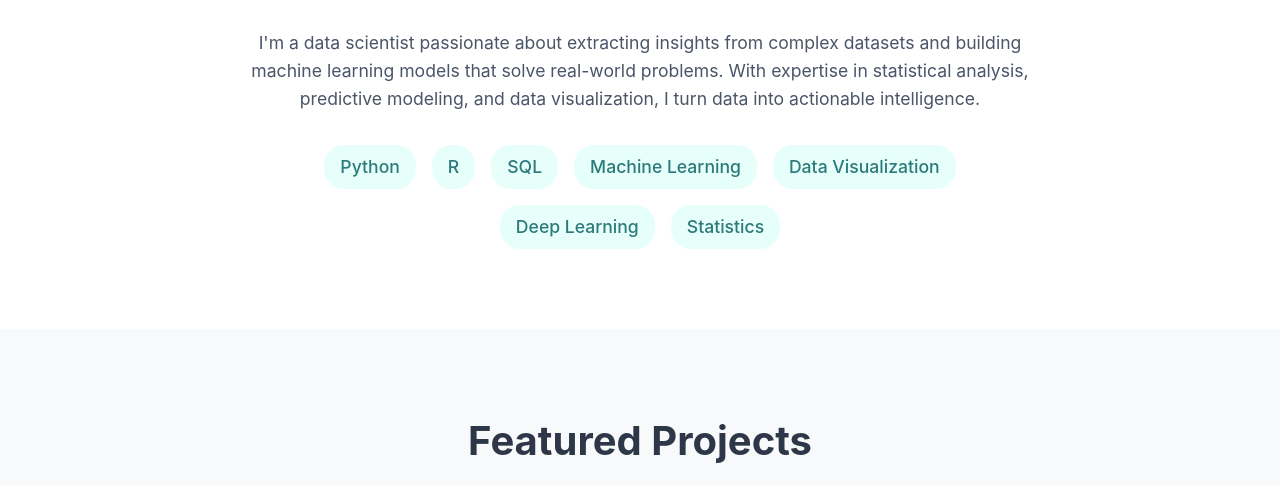
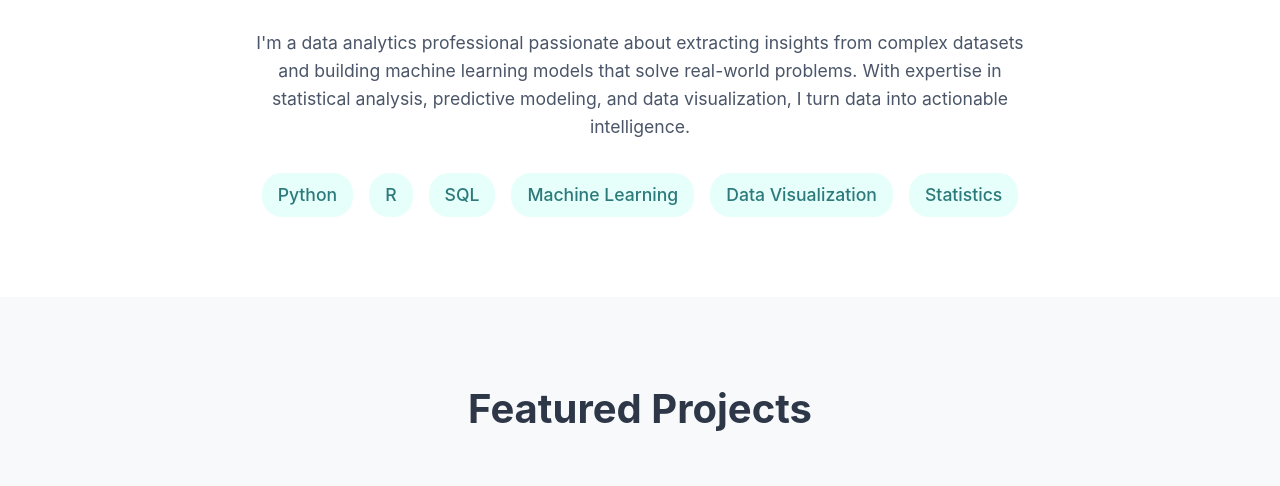
Before and after one commit to Vengelstad/Vengelstad.github.io, a plain HTML site: page index.html in a window 1280 px wide. Shown: the part 587-1073 px from the top of the page. Drawn offline with Linux system fonts and the light colour scheme.

Commit message:
Update index.html
updated work experience

```diff
--- a/index.html
+++ b/index.html
@@ -289,7 +289,7 @@
         <div class="container">
             <h2>About Me</h2>
             <div class="about-content">
-                <p>I'm a data scientist passionate about extracting insights from complex datasets and building machine learning models that solve real-world problems. With expertise in statistical analysis, predictive modeling, and data visualization, I turn data into actionable intelligence.</p>
+                <p>I'm a data analytics professional passionate about extracting insights from complex datasets and building machine learning models that solve real-world problems. With expertise in statistical analysis, predictive modeling, and data visualization, I turn data into actionable intelligence.</p>
 
                 <div class="skills">
                     <span class="skill-tag">Python</span>
@@ -297,7 +297,6 @@
                     <span class="skill-tag">SQL</span>
                     <span class="skill-tag">Machine Learning</span>
                     <span class="skill-tag">Data Visualization</span>
-                    <span class="skill-tag">Deep Learning</span>
                     <span class="skill-tag">Statistics</span>
                 </div>
             </div>
```
